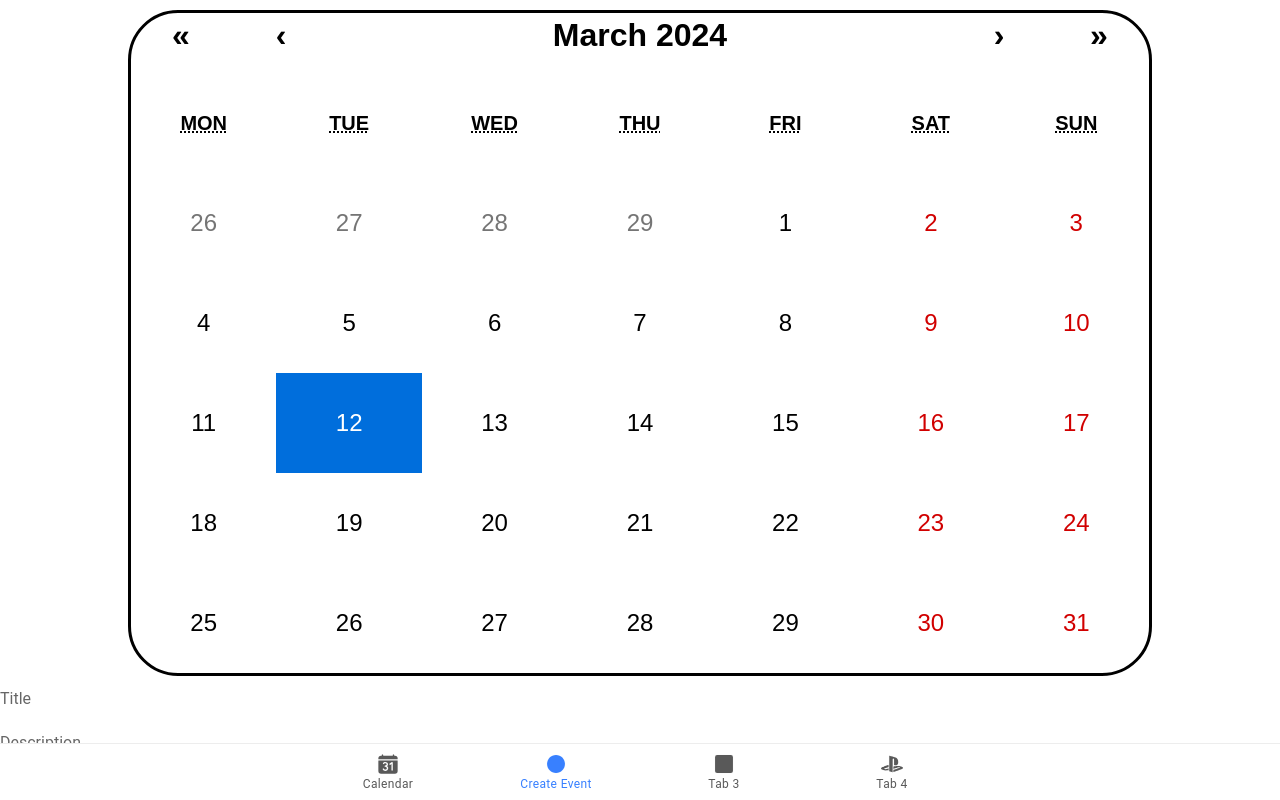
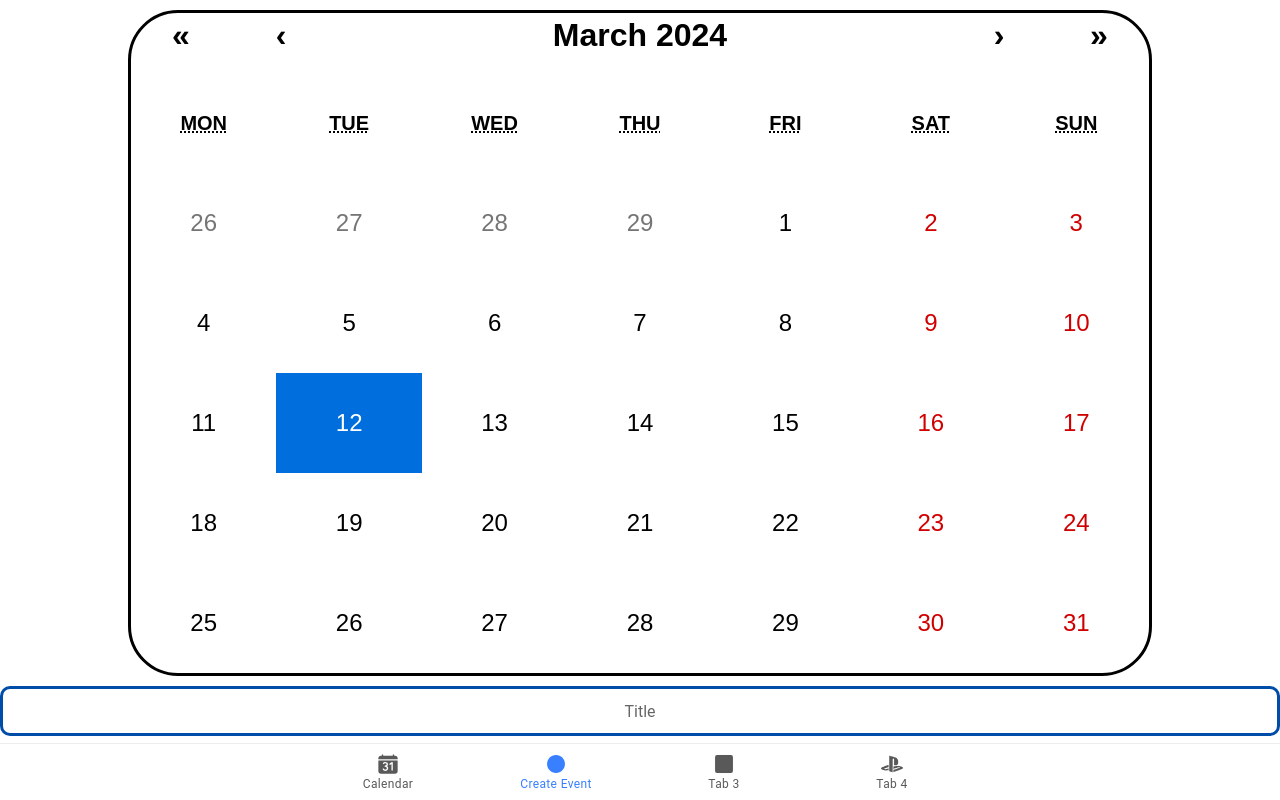
Before and after one commit to BabaTheBoundless/AdvWebAppDevProject, a React (Vite) app: page /eventchange in a window 1280 px wide. Built offline with nearby package versions, Linux system fonts and the light colour scheme.

Commit message:
changed around the button colors and input fields to look marginally better. haven't changed time yet though

```diff
--- a/src/pages/EventChange.css
+++ b/src/pages/EventChange.css
@@ -38,9 +38,32 @@
   }
 
   /* styling for utton */
-  .EventChange .ion-button {
-    margin: 10px auto;
-    display: block;
-    width: 80%;
-    max-width: 200px;
+  .custom-button {
+    color: beige;
+
+    --background: #0026ff;
+
+    margin: 15px auto;
+    max-width: 800px;
+
   }
+
+  .custom-button:hover {
+    --background: #0020d3f4;
+  }
+
+  .title-input {
+    margin: 10px 0;
+    padding: 10px;
+    border: 3px solid #004ca9;
+    border-radius: 10px;
+    text-align: center;
+  }
+
+  .description-input {
+    margin: 10px 0;
+    padding: 10px;
+    border: 3px solid #004ca9;
+    border-radius: 10px;
+    text-align: center;
+  }
--- a/src/pages/EventChange.tsx
+++ b/src/pages/EventChange.tsx
@@ -1,7 +1,8 @@
 import { useState } from 'react';
 import { IonContent, IonHeader, IonPage, IonTitle, IonToolbar, IonButton, IonInput, IonDatetime } from '@ionic/react';
 import Calendar from 'react-calendar';
-import './Calendar.css';
+//import './Calendar.css';
+import './EventChange.css';
 
 function EventChange() {
   //manage date
@@ -24,6 +25,7 @@ function EventChange() {
       [name]: value
     }));
   };
+
 
   const handleEventCreation = () => {
     //handles event creation
@@ -57,12 +59,14 @@ function EventChange() {
           placeholder="Title"
           value={eventData.title}
           onIonChange={handleInputChange}
+          className="title-input"
         />
         <IonInput
           name="description"
           placeholder="Description"
           value={eventData.description}
           onIonChange={handleInputChange}
+          className="description-input"
         />
         <IonInput
           name="time"
@@ -71,7 +75,7 @@ function EventChange() {
           value={time}
           onIonChange={(e) => setTime(e.detail.value)}
         />
-        <IonButton expand="block" onClick={handleEventCreation}>Create Event</IonButton>
+        <IonButton expand="block" onClick={handleEventCreation} className="custom-button">Create Event</IonButton>
       </IonContent>
     </IonPage>
   );
```
